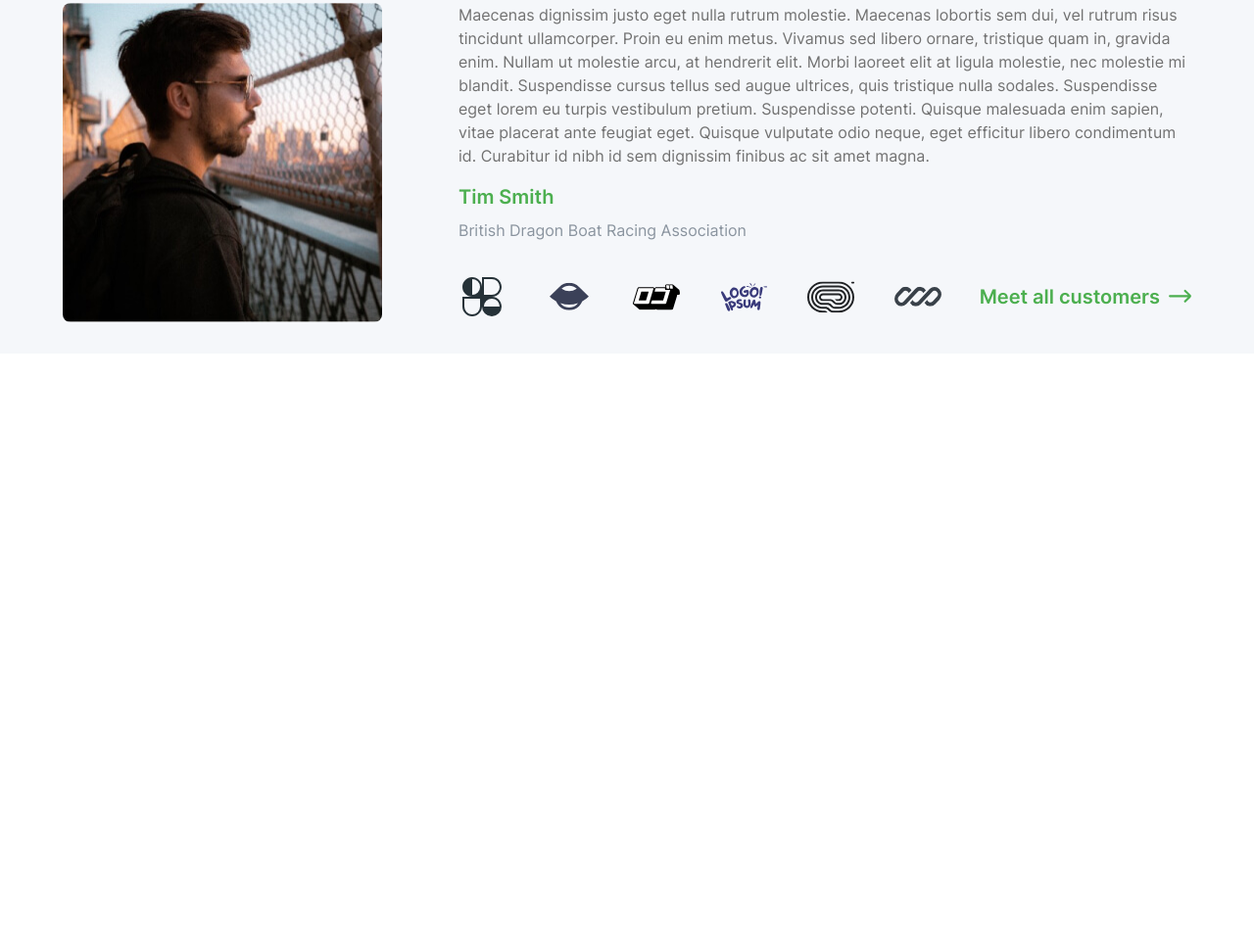
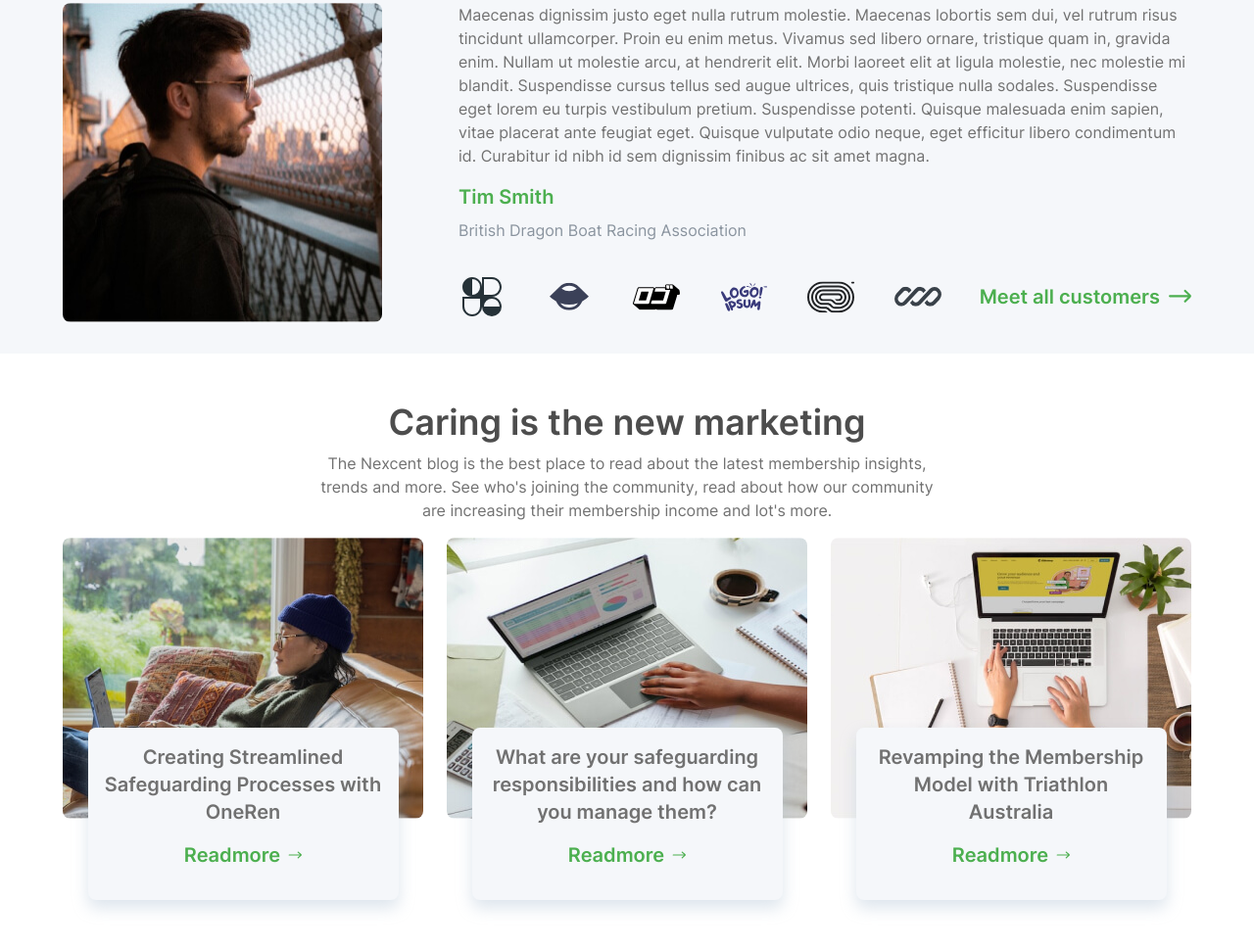
Before and after one commit to yusufov-umidjon/01-Nexcent-LP, a plain HTML site: page index.html in a window 1280 px wide. Shown: the part 2585-3554 px from the top of the page at 98% size. Before the commit the page ends 2994 px from the top, so only its background shows below. Drawn offline with Linux system fonts and the light colour scheme.

Commit message:
Add community updates section and styling

```diff
--- a/css/style.css
+++ b/css/style.css
@@ -632,3 +632,75 @@ h1,h2,h3,h4,h5,h6{
 .customer__info-link-arrow{
     margin-left: 8px;
 }
+
+/* COMMUNITY UPDATES SECTION */
+.community-updates {
+    margin-bottom: 94px;
+    padding-bottom: 80px;
+}
+
+.community-updates__headline {
+    color: var(--neutral-d-grey);
+    text-align: center;
+    margin-bottom: 8px;
+}
+
+.community-updates__text {
+    width: 100%;
+    max-width: 628px;
+    margin-right: auto;
+    margin-left: auto;
+    margin-bottom: 16px;
+    text-align: center;
+}
+
+.community-updates__list {
+    display: flex;
+    align-items: center;
+    margin-left: -24px;
+    margin-bottom: -24px;
+}
+
+.community-updates__item {
+    width: 100%;
+    max-width: 368px;
+    position: relative;
+    margin-left: 24px;
+    margin-bottom: 24px;
+}
+
+.community-updates__img {
+    border-radius: 8px;
+}
+
+.community-updates__item-info {
+    width: 317px;
+    height: 176px;
+    margin: 0 auto;
+    position: absolute;
+    bottom: -80px;
+    left: 0;
+    right: 0;
+    background-color: var(--neutral-silver);
+    box-shadow: 0px 8px 16px 0px rgba(171, 190, 209, 0.40);
+    border-radius: 8px;
+    padding: 16px;
+    text-align: center;
+}
+
+.community-updates__item-info-title {
+    color: var(--neutral-grey);
+    margin-bottom: 16px;
+}
+
+.community-updates__item-info-link {
+    display: flex;
+    align-items: center;
+    justify-content: center;
+}
+
+.community-updates__item-info-img{
+    margin-left: 8px;
+    width: 14px;
+    height: 8px;
+}
--- a/index.html
+++ b/index.html
@@ -334,6 +334,57 @@
             </div>
         </div>
 
+        <!-- COMMUNITY UPDATES -->
+        <div class="community-updates">
+            <div class="container community-updates__container">
+                <div class="community-updates__inner">
+                    <h1 class="community-updates__headline main-headline-2">Caring is the new marketing</h1>
+                    <p class="community-updates__text main-medium-text">The Nexcent blog is the best place to read about the latest membership insights, trends and more. See who's joining the community, read about how our community are increasing their membership income and lot's more.</p>
+
+                    <ul class="community-updates__list">
+                        <li class="community-updates__item">
+                            <img src="images/community-1.jpg" srcset="images/community-1.jpg 1x, images/community-1@2x.jpg 2x" alt="" class="community-updates__img" width="368" height="286">
+                            <div class="community-updates__item-info">
+                                <h2 class="community-updates__item-info-title main-headline-4">
+                                    Creating Streamlined Safeguarding Processes with OneRen
+                                </h2>
+                                <a href="#" class="community-updates__item-info-link main-headline-4 primary-color">
+                                    Readmore
+                                    <img class="community-updates__item-info-img" src="images/right.svg" alt="arrow icon" width="24" height="24">
+                                </a>
+                            </div>
+                        </li>
+
+                        <li class="community-updates__item">
+                            <img src="images/community-2.jpg" srcset="images/community-2.jpg 1x, images/community-2@2x.jpg 2x" alt="" class="community-updates__img" width="368" height="286">
+                            <div class="community-updates__item-info">
+                                <h2 class="community-updates__item-info-title main-headline-4">
+                                    What are your safeguarding responsibilities and how can you manage them?
+                                </h2>
+                                <a href="#" class="community-updates__item-info-link main-headline-4 primary-color">
+                                    Readmore
+                                    <img class="community-updates__item-info-img" src="images/right.svg" alt="arrow icon" width="24" height="24">
+                                </a>
+                            </div>
+                        </li>
+
+                        <li class="community-updates__item">
+                            <img src="images/community-3.jpg" srcset="images/community-3.jpg 1x, images/community-3@2x.jpg 2x" alt="" class="community-updates__img" width="368" height="286">
+                            <div class="community-updates__item-info">
+                                <h2 class="community-updates__item-info-title main-headline-4">
+                                    Revamping the Membership Model with Triathlon Australia
+                                </h2>
+                                <a href="#" class="community-updates__item-info-link main-headline-4 primary-color">
+                                    Readmore
+                                    <img class="community-updates__item-info-img" src="images/right.svg" alt="arrow icon" width="24" height="24">
+                                </a>
+                            </div>
+                        </li>
+                    </ul>
+                </div>
+            </div>
+        </div>
+
 
     </div>
 
```
